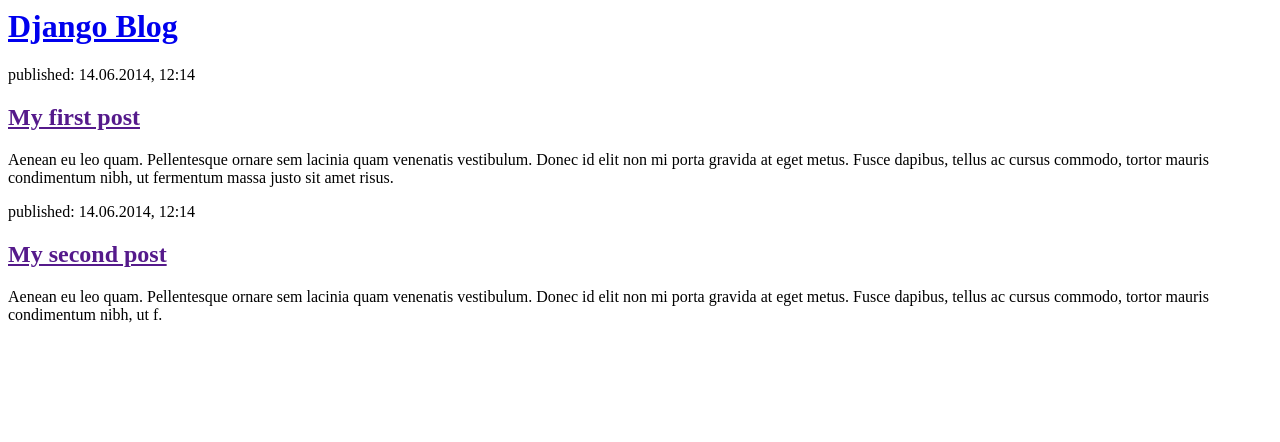
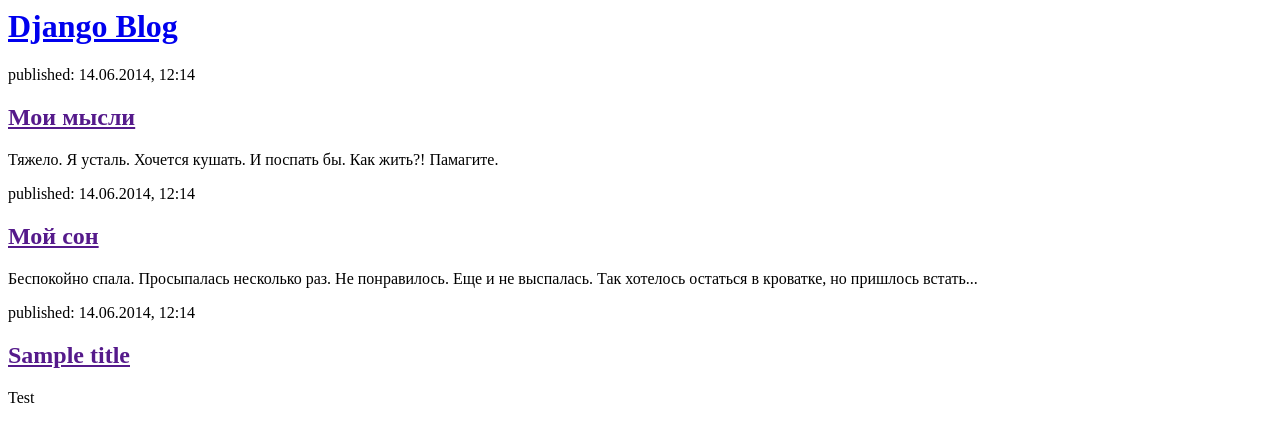
Before and after one commit to Anaginn/my-first-blog, a Django app: page / in a window 1280 px wide. Shown: the top 442 px of the page. Run offline with Django 3.2, Linux system fonts and the light colour scheme; data comes from the database, SQL or seed files in the repository; both versions use the stored data as it was after the commit.

Commit message:
перевели в динамику

```diff
--- a/blog/templates/blog/post_list.html
+++ b/blog/templates/blog/post_list.html
@@ -6,17 +6,13 @@
         <div>
             <h1><a href="/">Django Blog</a></h1>
         </div>
-
+        {% for post in posts %}
         <div>
             <p>published: 14.06.2014, 12:14</p>
-            <h2><a href="">My first post</a></h2>
-            <p>Aenean eu leo quam. Pellentesque ornare sem lacinia quam venenatis vestibulum. Donec id elit non mi porta gravida at eget metus. Fusce dapibus, tellus ac cursus commodo, tortor mauris condimentum nibh, ut fermentum massa justo sit amet risus.</p>
+            <h2><a href="">{{ post.title }}</a></h2>
+            <p>{{ post.text }}</p>
         </div>
+        {% endfor %}
 
-        <div>
-            <p>published: 14.06.2014, 12:14</p>
-            <h2><a href="">My second post</a></h2>
-            <p>Aenean eu leo quam. Pellentesque ornare sem lacinia quam venenatis vestibulum. Donec id elit non mi porta gravida at eget metus. Fusce dapibus, tellus ac cursus commodo, tortor mauris condimentum nibh, ut f.</p>
-        </div>
     </body>
 </html>
--- a/blog/views.py
+++ b/blog/views.py
@@ -1,4 +1,7 @@
 from django.shortcuts import render
+from .models import *
+
 
 def post_list(request):
-    return render(request, 'blog/post_list.html', {})
+    posts = Post.objects.all()
+    return render(request, 'blog/post_list.html', {'posts': posts})
```
Also changed, not shown: db.sqlite3.
